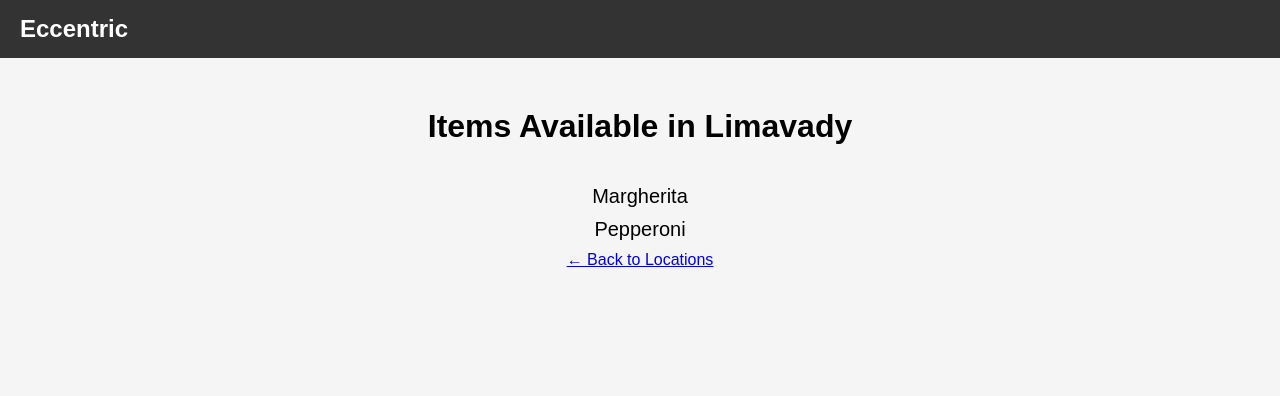
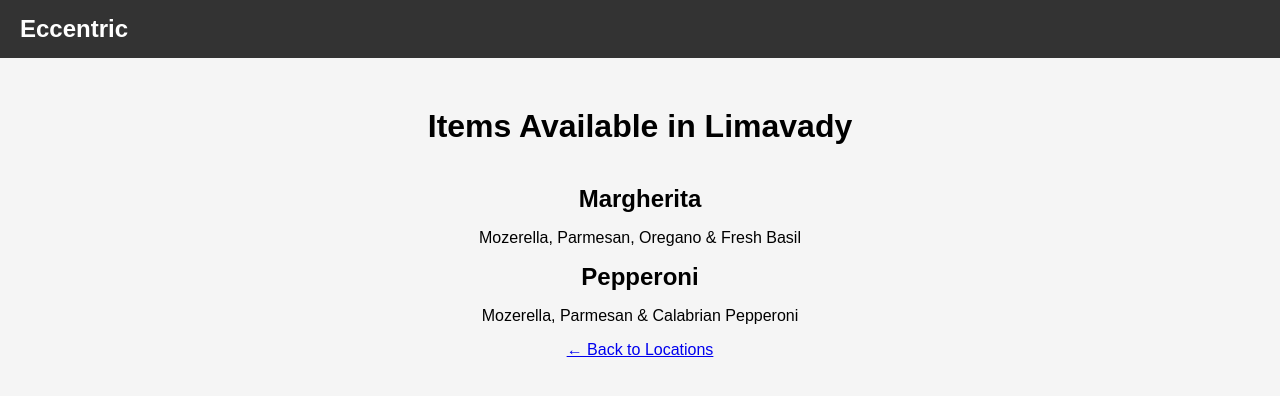
Before and after one commit to EccentricPizza/Pre, a plain HTML site: page limavady.html in a window 1280 px wide. Drawn offline with Linux system fonts and the light colour scheme.

Commit message:
Update limavady.html

```diff
--- a/limavady.html
+++ b/limavady.html
@@ -13,11 +13,20 @@
 
   <main>
     <h1>Items Available in Limavady</h1>
-    <ul>
-      <li>Margherita</li>
-      <li>Pepperoni</li>
-    </ul>
-    <a href="index.html">← Back to Locations</a>
+
+    <div class="menu-container">
+      <div class="menu-item">
+        <h2>Margherita</h2>
+        <p>Mozerella, Parmesan, Oregano & Fresh Basil</p>
+      </div>
+
+      <div class="menu-item">
+        <h2>Pepperoni</h2>
+        <p>Mozerella, Parmesan & Calabrian Pepperoni</p>
+      </div>
+    </div>
+
+    <a href="index.html" class="back-link">← Back to Locations</a>
   </main>
 </body>
 </html>
```
